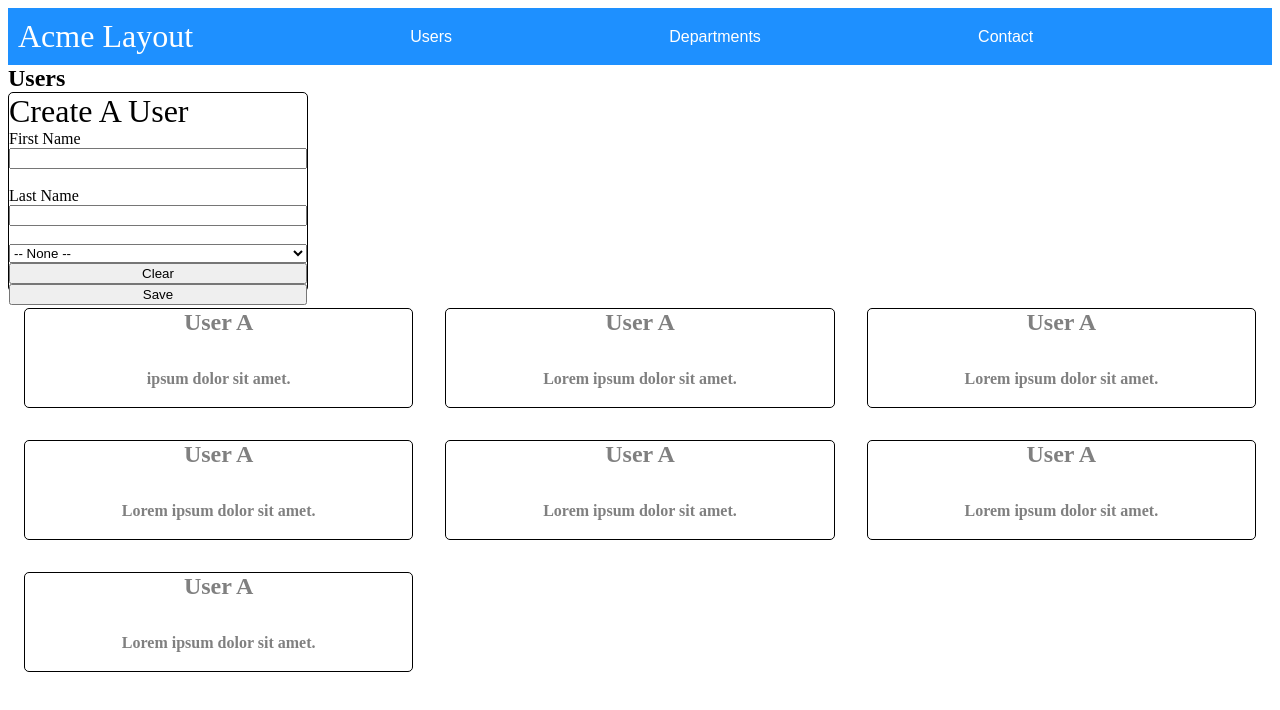
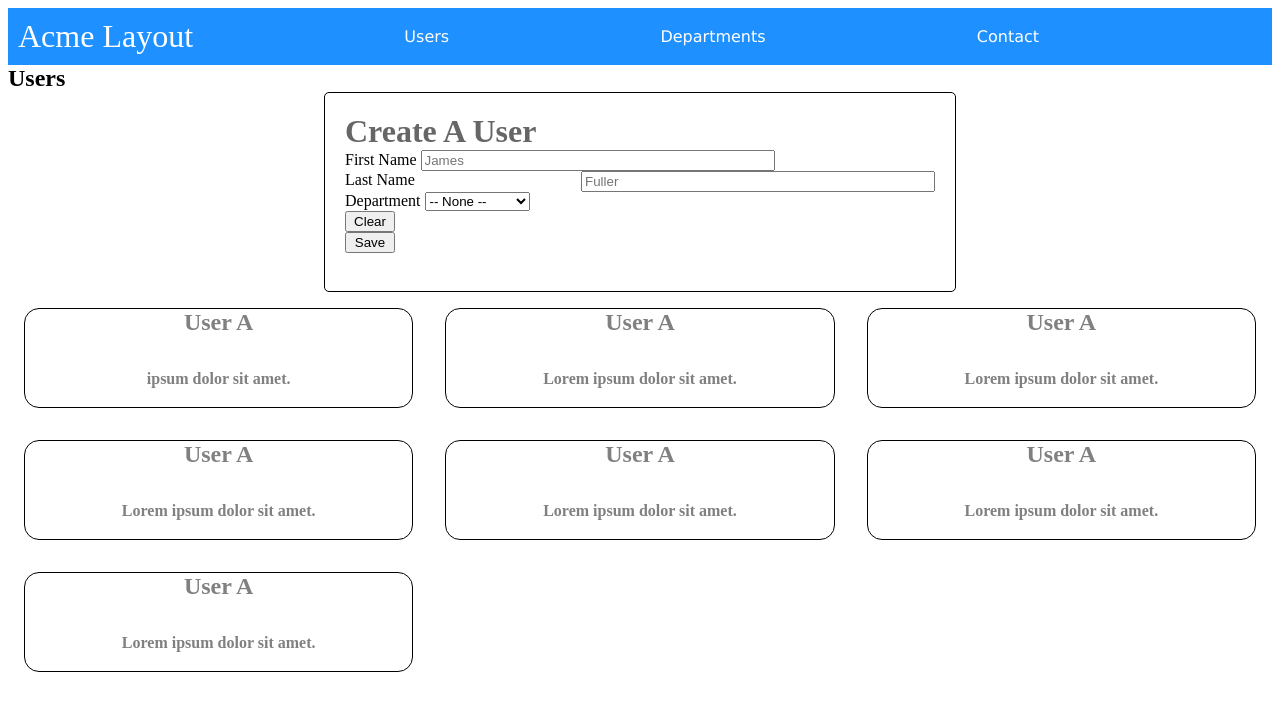
Before and after one commit to jfuller957/acme-flex-box, a plain HTML site: page index.html in a window 1280 px wide. Drawn offline with Linux system fonts and the light colour scheme.

Commit message:
centered Create user box, aligning inputs

```diff
--- a/index.html
+++ b/index.html
@@ -25,10 +25,21 @@
     <div id="createUserBox">
       <span id="createUserTitle">Create A User</span>
       <form>
-        <span>First Name</span>
-        <input type="text" name="First Name" id="firstName"><br>
-        <span>Last Name</span>
-        <input type="text" name="Last Name" id="lastName"><br>
+        <div>
+          <div>
+            <span class="nameLine">First Name</span>
+            <input type="text" name="First Name" id="firstName" placeholder="James">
+          </div>
+        </div>
+        <div>
+          <div>
+            <span class="nameLine">Last Name</span>
+            <input type="text" name="Last Name" id="lastName" placeholder="Fuller">
+          </div>
+        </div>
+        <div>
+          <div>
+            <span>Department</span>
             <select name="Department" id="department">
               <option value="default">-- None --</option>
               <option value="frontEnd">Front End</option>
@@ -36,8 +47,12 @@
               <option value="devOps">Dev Ops</option>
               <option value="scrum">Scrum Master</option>
             </select>
+          </div>
+        </div>
+        <div id="buttonsDiv">
           <button type="reset">Clear</button>
           <button type="submit">Save</button>
+        </div>
       </form>
     </div>
   </div>
--- a/styles.css
+++ b/styles.css
@@ -5,6 +5,14 @@
 body > div {
   display: flex;
   width: 100%;
+}
+
+button {
+  width: 50px;
+}
+
+#buttonsDiv {
+  display: flex;
 }
 
 #navBar {
@@ -27,9 +35,13 @@ body > div {
 
 #navBar > div > a {
   color: white;
-  font-family: Arial, Helvetica, sans-serif;
+  font-family: Verdana, Geneva, Tahoma, sans-serif;
   text-decoration: none;
 
+}
+
+#lastName {
+  float: right;
 }
 
 #brand {
@@ -43,18 +55,30 @@ body > div {
 }
 
 #createUserTitle {
+  font-weight: bold;
   font-size: 2rem;
+  color: #666666;
+
 }
 
 #createUserBox {
   border: solid 1px black;
   border-radius: 5px;
-  width: 300px;
+  width: 50%;
   height: 200px;
-
+  padding: 20px;
 }
 
-form {
+input {
+  width: 60%;
+}
+
+.nameLine {
+  align-content: flex-start;
+  width: 30%;
+}
+
+form > div {
   display: flex;
   flex-direction: column;
 }
@@ -78,7 +102,7 @@ form {
 #userTextBoxes > div {
   display: flex;
   border: solid 1px black;
-  border-radius: 5px;
+  border-radius: 15px;
   height: 100px;
   width: calc(100%/3 - 2rem);
   margin: 1rem;
@@ -90,6 +114,10 @@ form {
  justify-content: center;
 }
 
+#userBox {
+  justify-content: center;
+}
+
 .header {
   font-weight: bold;
 }
```
Lines whose indentation alone changed are shown as unchanged.
